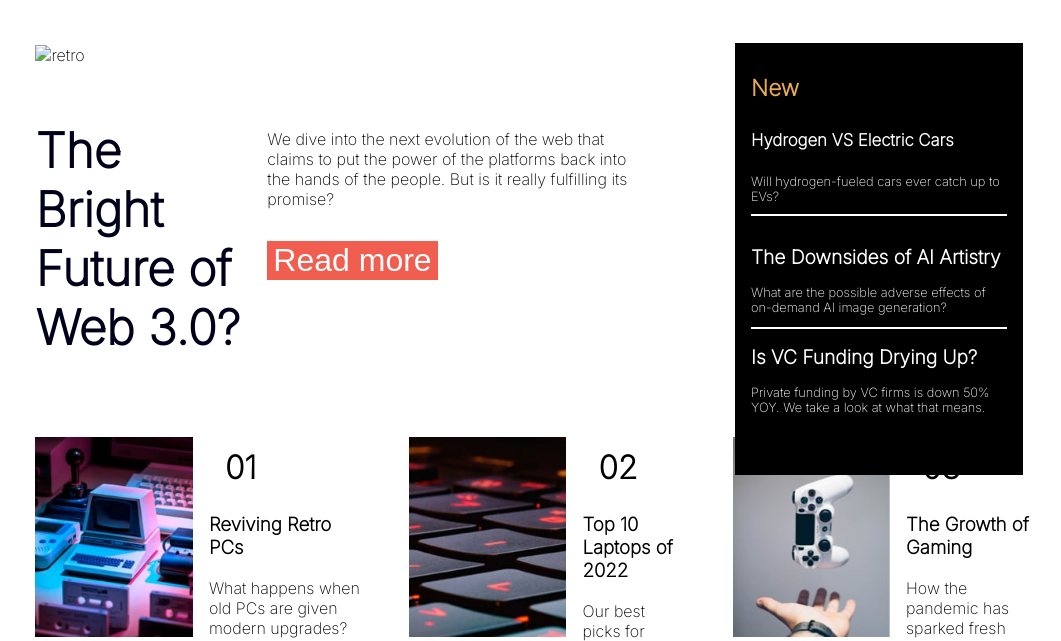
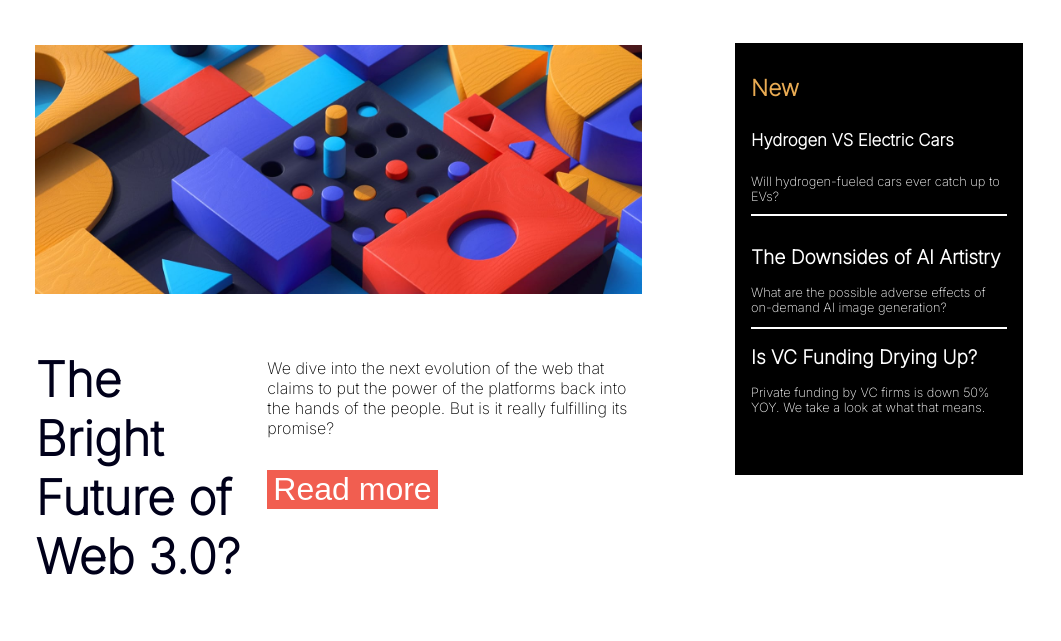
Before and after one commit to RAY-DEV67/HOMEPAGE, a plain HTML site: page index.html in a window 1280 px wide. Shown: the part 147-788 px from the top of the page, without its empty margins (115-1176 px from the left). Drawn offline with Linux system fonts and the light colour scheme; files whose address does not match are found by name.

Commit message:
Update index.html

```diff
--- a/index.html
+++ b/index.html
@@ -32,7 +32,7 @@
       </nav>
     </header>
     <div class="second">
-      <img id="popular" src="assets/images/image-web-3-desktop.jpg" class="firstimg" alt="retro">
+      <img id="popular" src="image-web-3-desktop.jpg" class="firstimg" alt="retro">
       <div class="heading">
       <h1 class="bright" id="trending">The Bright Future of Web 3.0?</h1>
       <p>We dive into the next evolution of the web that claims to put the power of the platforms back into the hands of the people.
```
